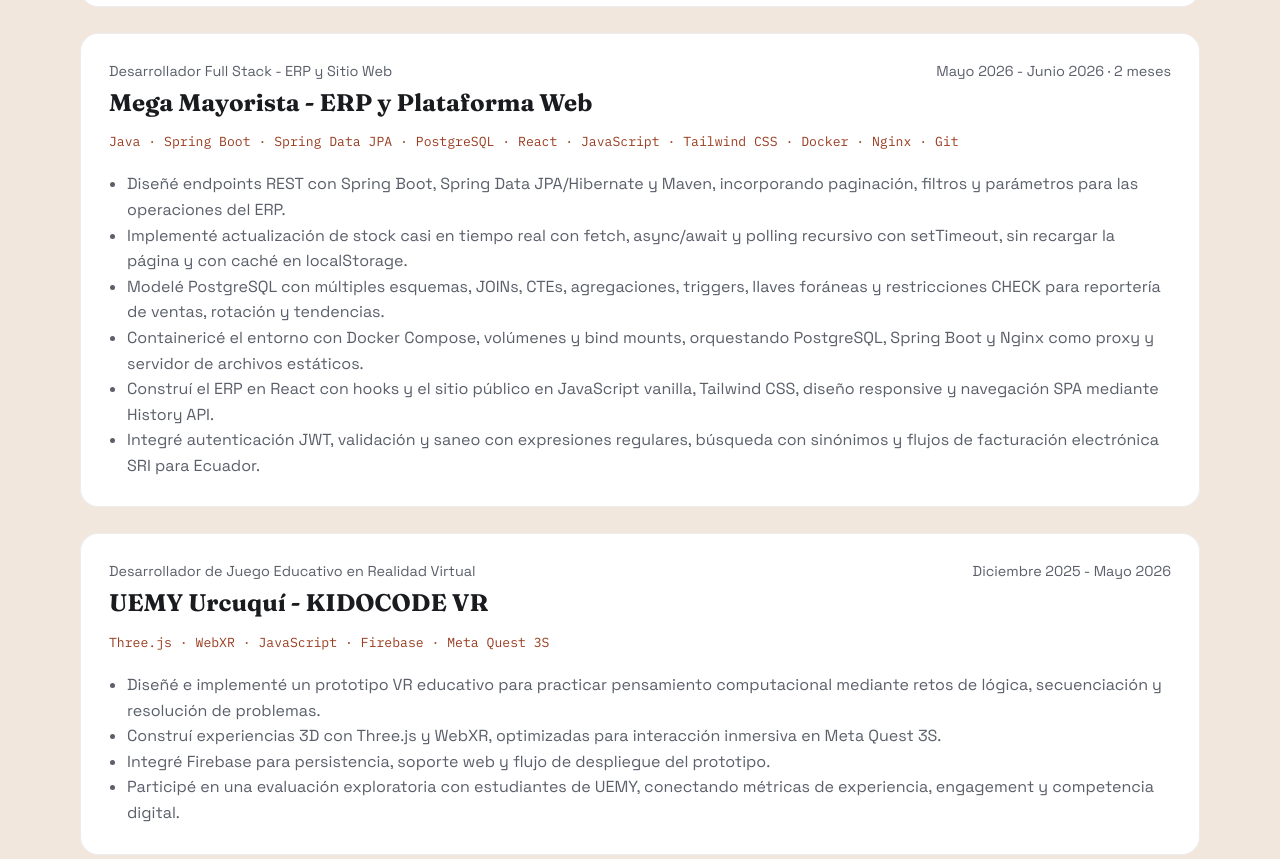
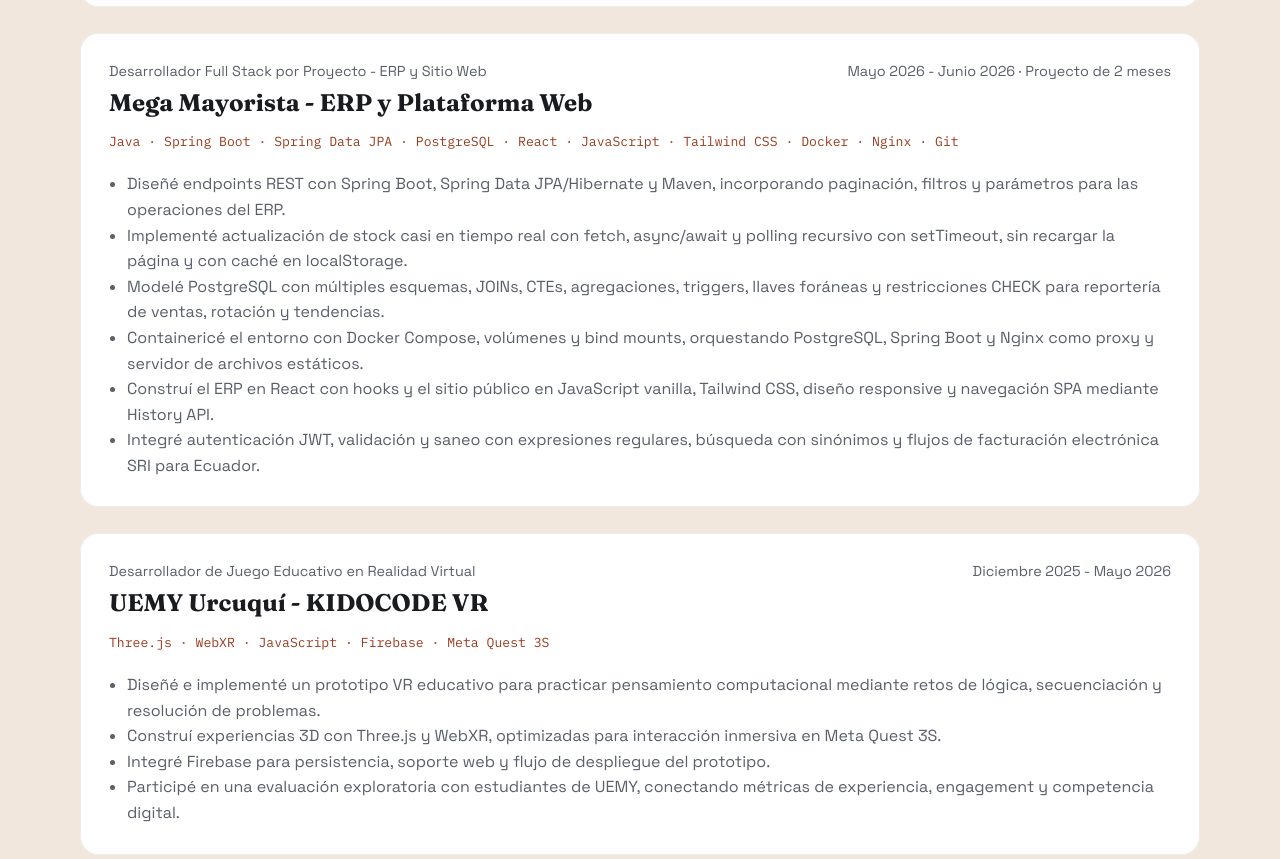
Before and after one commit to JoanDaniel18/Portfolio, a plain HTML site: page index.html in a window 1280 px wide. Shown: the part 2352-3211 px from the top of the page. Drawn offline with Linux system fonts and the light colour scheme.

Commit message:
Mark Mega Mayorista role as project-based
Co-Authored-By: Claude Opus 5.5 <noreply@anthropic.com>

```diff
--- a/index.html
+++ b/index.html
@@ -166,8 +166,8 @@
           </div>
           <div class="timeline-item reveal">
             <div class="timeline-meta">
-              <span class="timeline-role" data-i18n="experience.erpRole">Desarrollador Full Stack - ERP y Sitio Web</span>
-              <span class="timeline-date" data-i18n="experience.erpDate">Mayo 2026 - Junio 2026 · 2 meses</span>
+              <span class="timeline-role" data-i18n="experience.erpRole">Desarrollador Full Stack por Proyecto - ERP y Sitio Web</span>
+              <span class="timeline-date" data-i18n="experience.erpDate">Mayo 2026 - Junio 2026 · Proyecto de 2 meses</span>
             </div>
             <h3 data-i18n="experience.erpTitle">Mega Mayorista - ERP y Plataforma Web</h3>
             <p class="experience-stack" data-i18n="experience.erpStack">Java · Spring Boot · Spring Data JPA · PostgreSQL · React · JavaScript · Tailwind CSS · Docker · Nginx · Git</p>
--- a/main.js
+++ b/main.js
@@ -72,8 +72,8 @@ const translations = {
         'Desarrollé una visualización 3D interactiva de la bodega que orienta la vista hacia la ubicación física del producto consultado, junto con un catálogo público integrado con WhatsApp para la gestión de pedidos.',
       chPoint6:
         'Garantizo la calidad del software mediante TypeScript en modo estricto, validación de esquemas con Zod y 27 suites de pruebas automatizadas en Vitest sobre la lógica de negocio crítica.',
-      erpRole: 'Desarrollador Full Stack - ERP y Sitio Web',
-      erpDate: 'Mayo 2026 - Junio 2026 · 2 meses',
+      erpRole: 'Desarrollador Full Stack por Proyecto - ERP y Sitio Web',
+      erpDate: 'Mayo 2026 - Junio 2026 · Proyecto de 2 meses',
       erpTitle: 'Mega Mayorista - ERP y Plataforma Web',
       erpStack:
         'Java · Spring Boot · Spring Data JPA · PostgreSQL · React · JavaScript · Tailwind CSS · Docker · Nginx · Git',
@@ -450,8 +450,8 @@ const translations = {
         'Built an interactive 3D warehouse visualization that orients the view toward the physical location of the queried product, along with a public catalog integrated with WhatsApp for order management.',
       chPoint6:
         'Ensure software quality through strict-mode TypeScript, Zod schema validation, and 27 automated Vitest test suites covering critical business logic.',
-      erpRole: 'Full Stack Developer - ERP and Website',
-      erpDate: 'May 2026 - June 2026 · 2 months',
+      erpRole: 'Full Stack Developer (Project-Based) - ERP and Website',
+      erpDate: 'May 2026 - June 2026 · 2-month project',
       erpTitle: 'Mega Mayorista - ERP and Web Platform',
       erpStack:
         'Java · Spring Boot · Spring Data JPA · PostgreSQL · React · JavaScript · Tailwind CSS · Docker · Nginx · Git',
```
